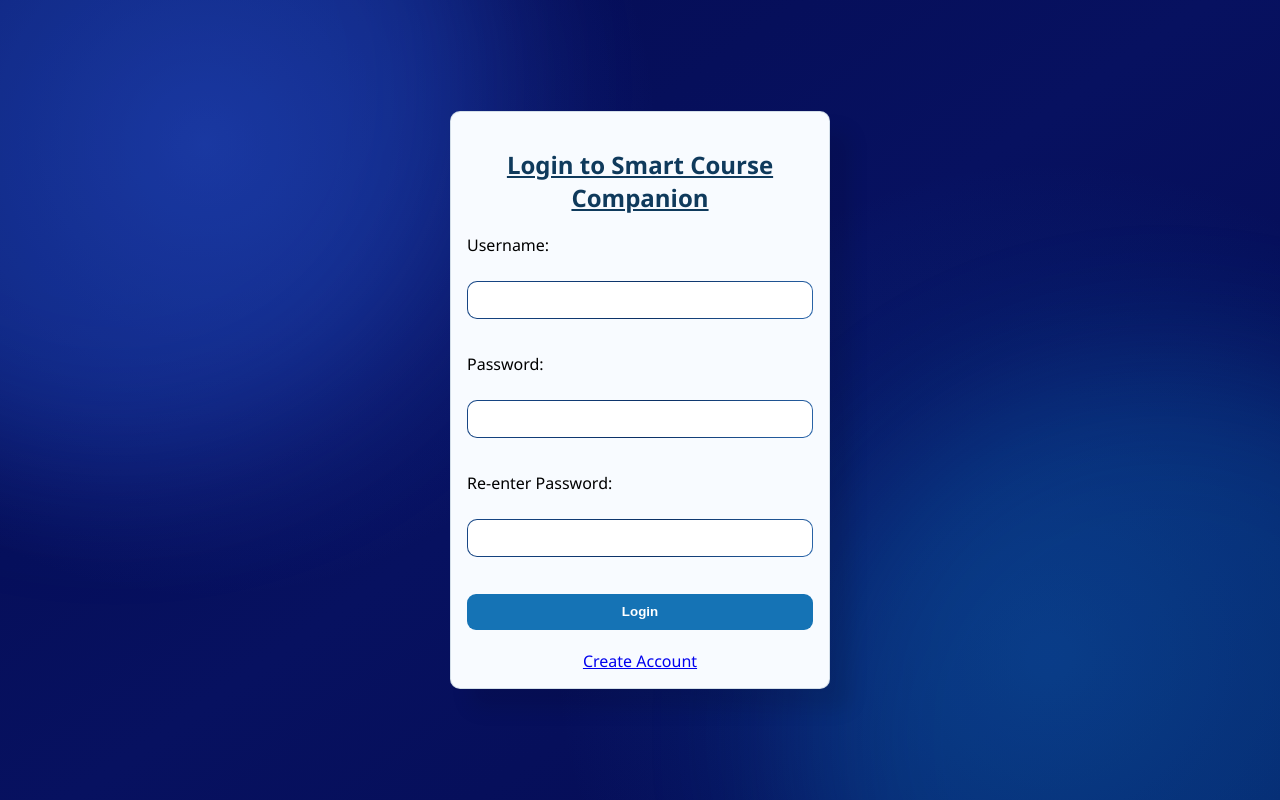
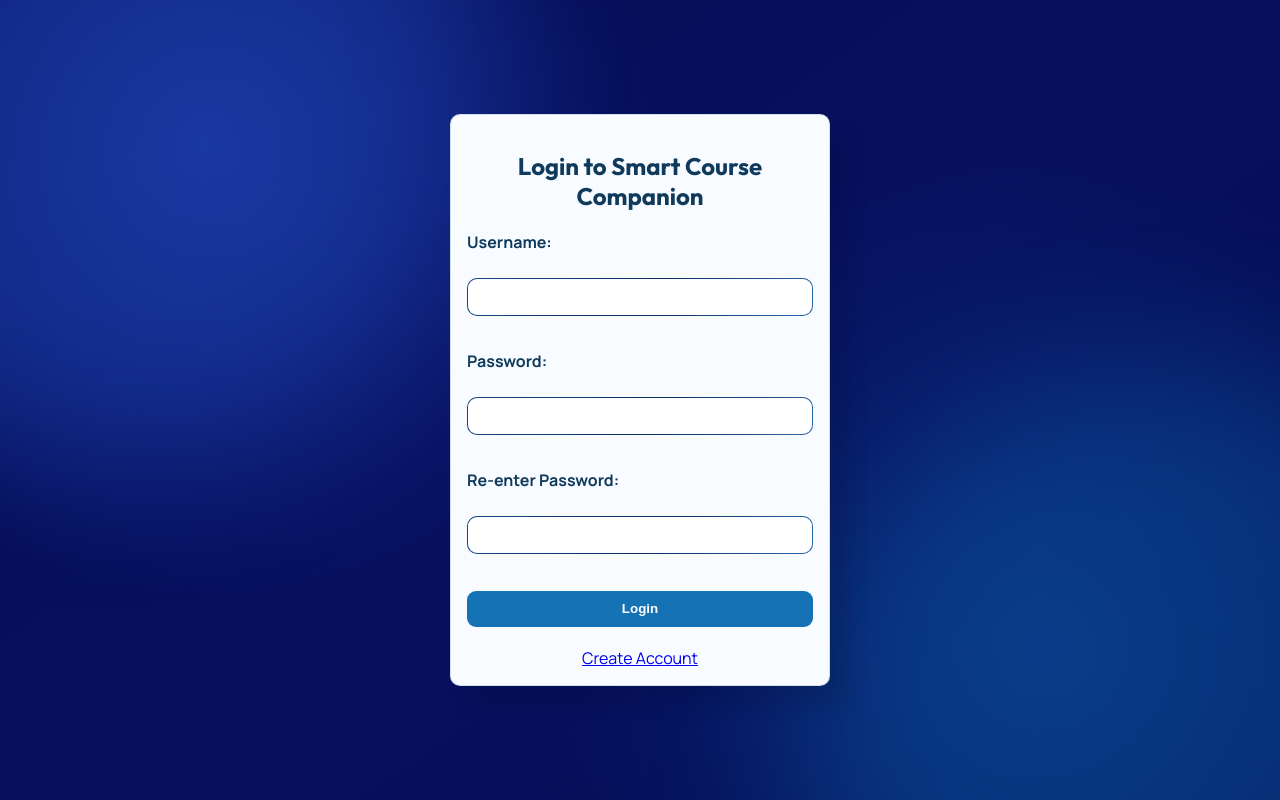
Before and after one commit to MassimoSicilia/SOEN287SmartCourseCompanion, a plain HTML site: page frontend/pages/login.html in a window 1280 px wide. Drawn offline with Linux system fonts and the light colour scheme.

Commit message:
fixing fonts to match rest of site

```diff
--- a/frontend/css/pages/login.css
+++ b/frontend/css/pages/login.css
@@ -1,3 +1,5 @@
+@import url("https://fonts.googleapis.com/css2?family=Outfit:wght@400;500;600;700&family=Manrope:wght@400;500;600;700&display=swap");
+
 * {
   box-sizing: border-box;
 }
@@ -9,7 +11,7 @@ body {
   align-items: center;
   justify-content: center;
   padding: 1.25rem;
-  font-family: "Segoe UI", "Helvetica Neue", Arial, sans-serif;
+  font-family: "Manrope", "Segoe UI", Tahoma, Geneva, Verdana, sans-serif;
   position: relative;
   overflow: hidden;
   background-color: #040b51;
@@ -67,12 +69,17 @@ a {
 .loginContainer h2 {
   text-align: center;
   color: #0f3a5c;
-  text-decoration: underline;
+  font-family: "Outfit", "Manrope", sans-serif;
 }
 #loginForm {
   display: flex;
   flex-direction: column;
   gap: 0.75rem;
+}
+
+label {
+  font-weight: 700;
+  color: #0f3a5c;
 }
 
 div {
--- a/frontend/css/pages/signUp.css
+++ b/frontend/css/pages/signUp.css
@@ -1,3 +1,5 @@
+@import url("https://fonts.googleapis.com/css2?family=Outfit:wght@400;500;600;700&family=Manrope:wght@400;500;600;700&display=swap");
+
 * {
   box-sizing: border-box;
   scroll-behavior: smooth;
@@ -10,7 +12,7 @@ body {
   align-items: center;
   justify-content: center;
   padding: 1.25rem;
-  font-family: "Segoe UI", "Helvetica Neue", Arial, sans-serif;
+  font-family: "Manrope", "Segoe UI", Tahoma, Geneva, Verdana, sans-serif;
   position: relative;
   overflow: hidden;
   background-color: #040b51;
@@ -44,7 +46,7 @@ body {
 h2 {
   text-align: center;
   color: #0f3a5c;
-  text-decoration: underline;
+  font-family: "Outfit", "Manrope", sans-serif;
 }
 
 #signUpForm {
@@ -215,6 +217,7 @@ fieldset {
   border: 1px solid #ccc;
   border-radius: 12px;
   overflow: hidden;
+  margin-bottom:25px;
 }
 
 legend {
```
